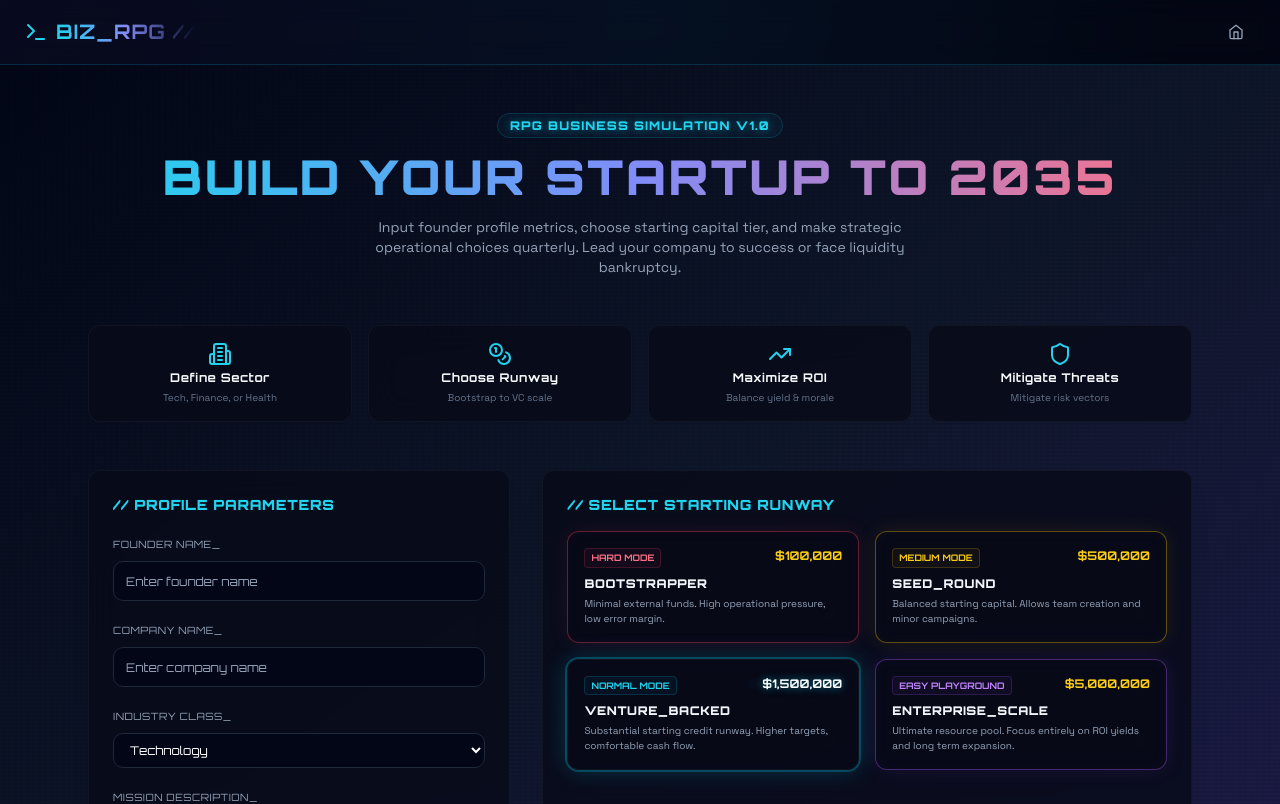
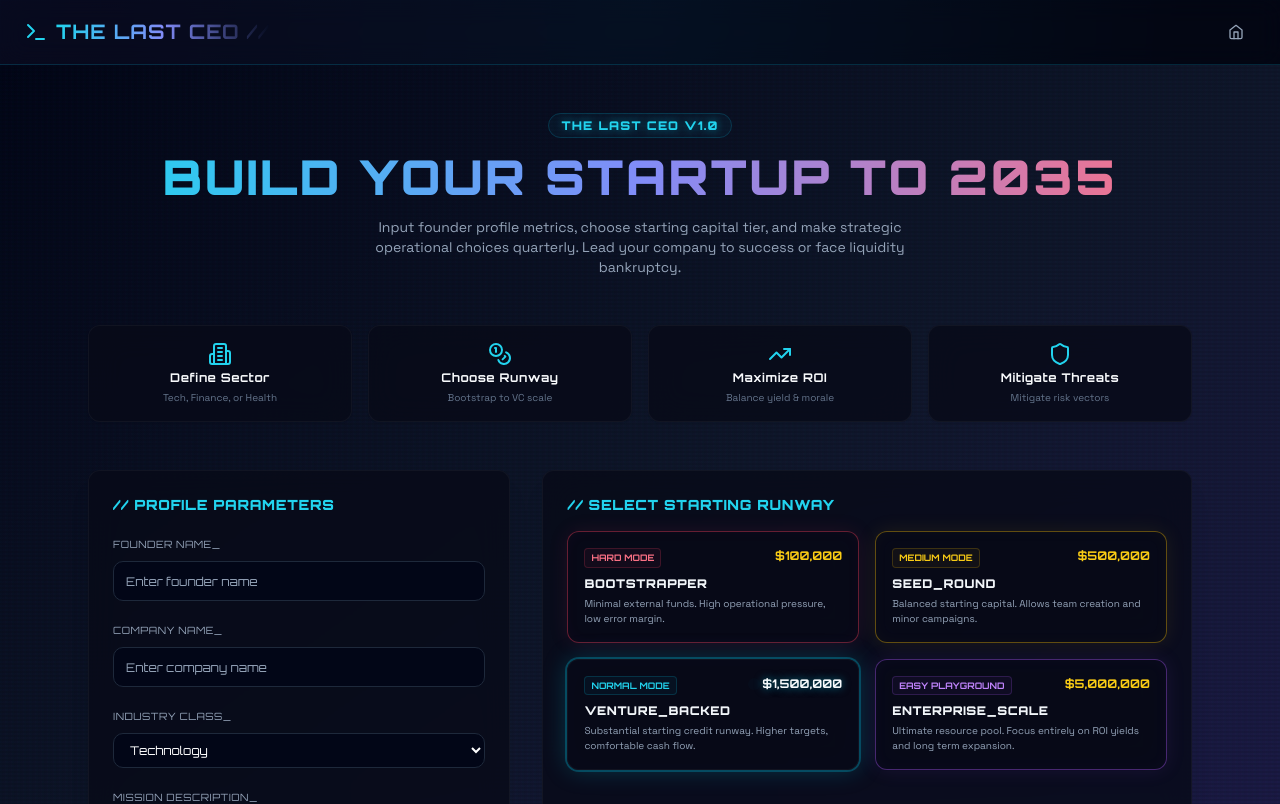
Before and after one commit to HARISHLAL007/thelastceotryingtodeploy, a React (Vite) app in the folder frontend/: page / in a window 1280 px wide. Shown: the top 804 px of the page. Built offline with nearby package versions, Linux system fonts and the light colour scheme; no server answers.

Commit message:
Rename application branding to The Last CEO

```diff
--- a/frontend/index.html
+++ b/frontend/index.html
@@ -4,7 +4,7 @@
     <meta charset="UTF-8" />
     <link rel="icon" type="image/svg+xml" href="/vite.svg" />
     <meta name="viewport" content="width=device-width, initial-scale=1.0" />
-    <title>RPG Business Simulation</title>
+    <title>The Last CEO</title>
   </head>
   <body>
     <div id="root"></div>
--- a/frontend/src/components/layout/Navbar.tsx
+++ b/frontend/src/components/layout/Navbar.tsx
@@ -21,7 +21,7 @@ export const Navbar = () => {
         <Link to="/" className="flex items-center space-x-2 group">
           <Terminal className="h-6 w-6 text-cyan-400 group-hover:rotate-12 transition-transform duration-200" />
           <span className="font-bold text-xl font-orbitron tracking-wider text-transparent bg-clip-text bg-gradient-to-r from-cyan-400 via-indigo-400 to-magenta-400">
-            BIZ_RPG //
+            THE LAST CEO //
           </span>
         </Link>
 
--- a/frontend/src/pages/Home.tsx
+++ b/frontend/src/pages/Home.tsx
@@ -75,7 +75,7 @@ export const Home = () => {
         {/* Title HUD */}
         <div className="text-center space-y-4">
           <span className="font-orbitron text-xs font-black tracking-widest text-cyan-400 bg-cyan-500/5 border border-cyan-500/20 px-3 py-1 rounded-full text-glow-cyan">
-            RPG BUSINESS SIMULATION V1.0
+            THE LAST CEO V1.0
           </span>
           <h1 className="text-5xl font-black font-orbitron tracking-wider text-transparent bg-clip-text bg-gradient-to-r from-cyan-400 via-indigo-400 to-rose-400">
             BUILD YOUR STARTUP TO 2035
```
